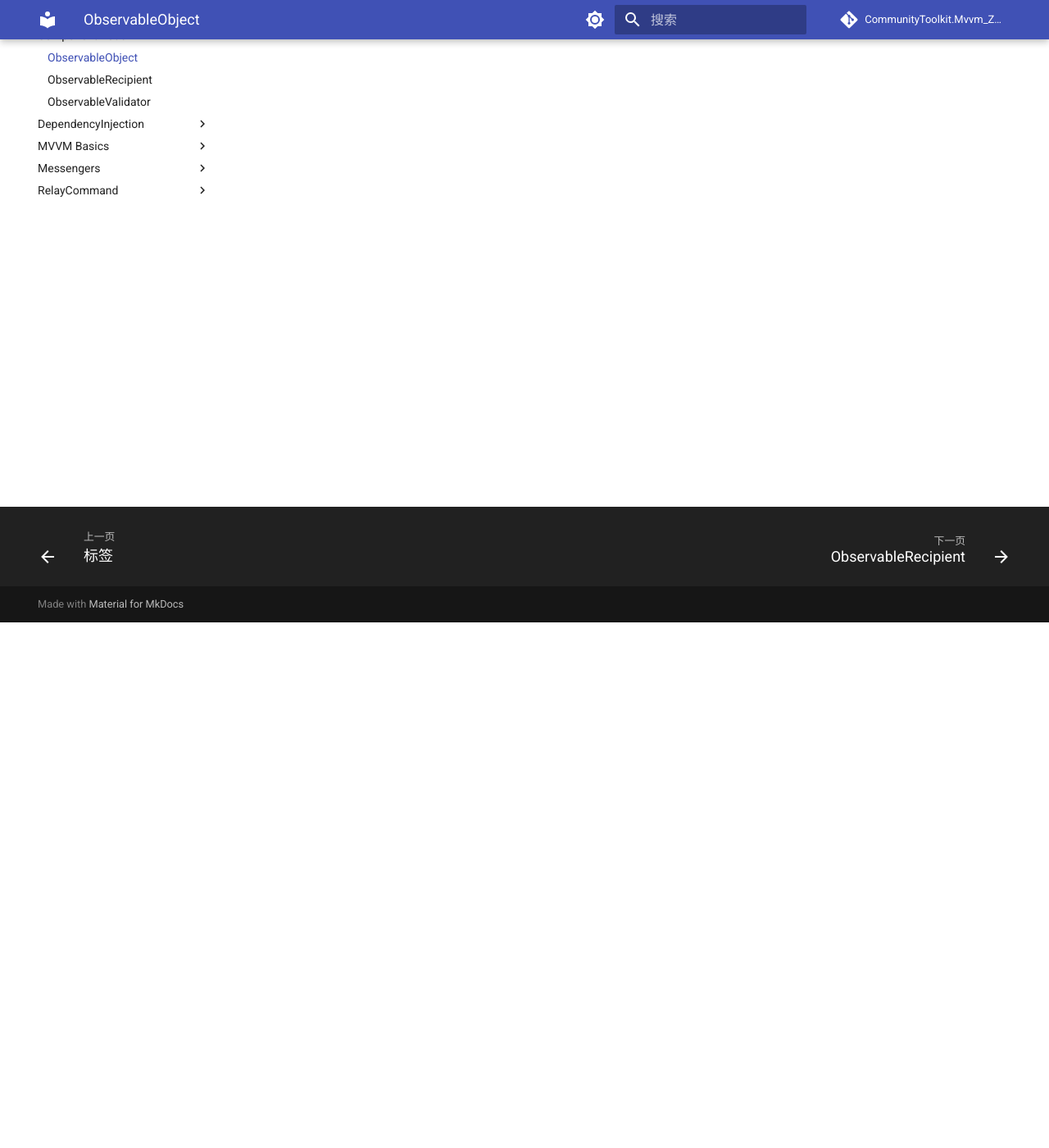
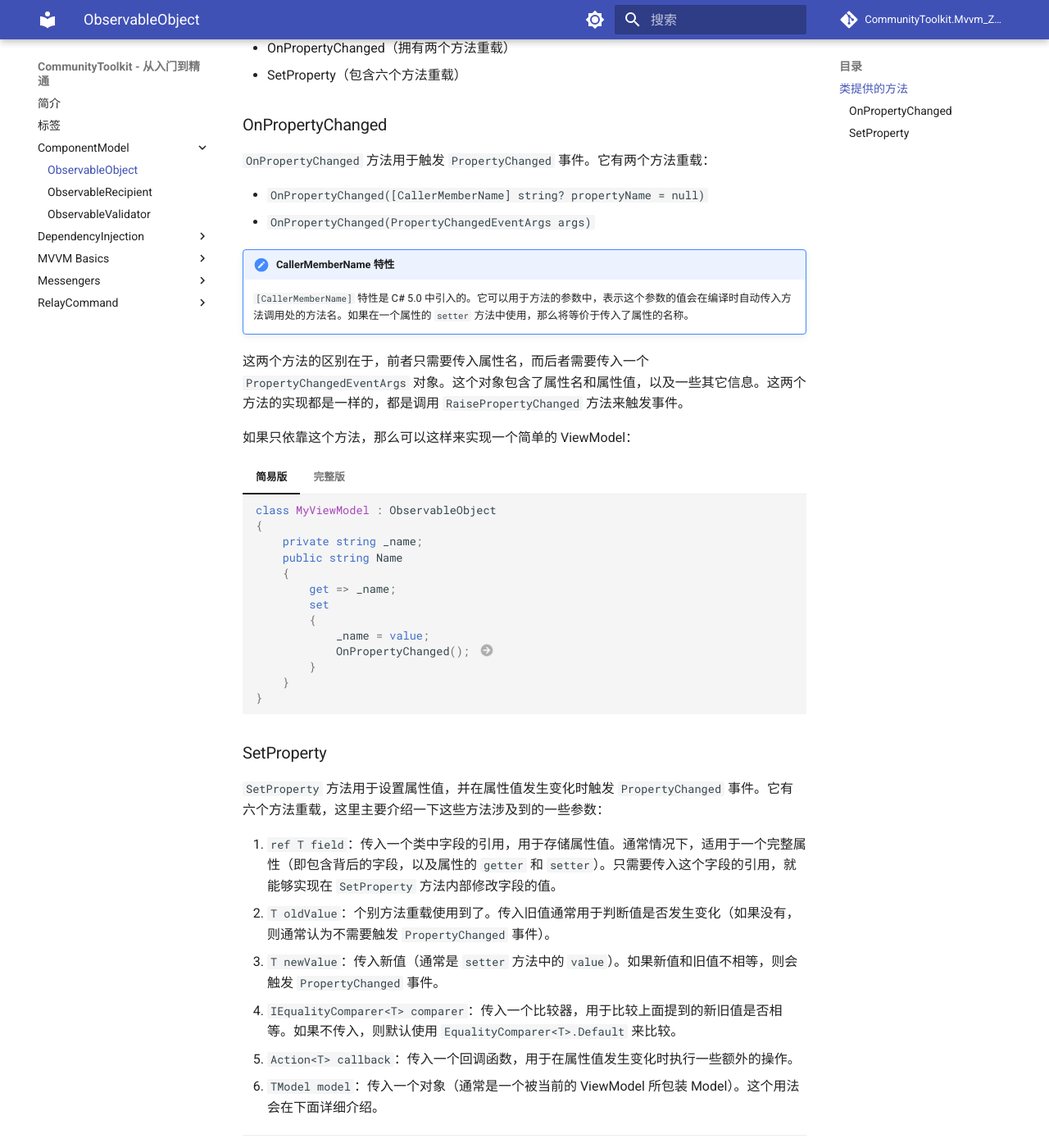
Before and after one commit to BYJRK/CommunityToolkit.Mvvm_ZeroToHero, an MkDocs documentation site: the page built from docs/ComponentModel/ObservableObject.md, in a window 1280 px wide and 1400 px high, scrolled down 641 px. Shown: the whole window at 82% size. Built offline with MkDocs 1.6.1 and Material for MkDocs 9.7.7, drawn with Linux system fonts in a browser that asks for light colours; comment, search, counter and statistics services are not loaded; some of the changed text lies outside the part shown.

Commit message:
Update ObservableObject documentation with additional methods

````diff
--- a/docs/ComponentModel/ObservableObject.md
+++ b/docs/ComponentModel/ObservableObject.md
@@ -1,6 +1,6 @@
 # ObservableObject
 
-`ObservableObject` 是工具包为我们提供的一个实现了 `INotifyPropertyChanged` 接口的基类[^1]。
+[`ObservableObject`](https://github.com/CommunityToolkit/dotnet/blob/main/src/CommunityToolkit.Mvvm/ComponentModel/ObservableObject.cs "ObservableObject 源代码") 是工具包为我们提供的一个实现了 [`INotifyPropertyChanged`](https://source.dot.net/#System.ObjectModel/System/ComponentModel/INotifyPropertyChanged.cs,fd4b42d7e29d53e5 "INotifyPropertyChanged 源代码") 接口的基类[^1]。
 
 它拥有两个子类：
 
@@ -10,6 +10,87 @@
 分别在基类的基础上提供了一些额外的功能。这些内容将会在它们各自的文档中介绍。
 
 !!! NOTE "提示"
-    实际使用时，通常建议写一个 `ViewModelBase` 来继承这个基类，然后所有的 ViewModel 都继承这个 `ViewModelBase`。这样做的好处是，可以在 `ViewModelBase` 中实现一些通用的逻辑；此外，还有助于后续借助反射等来实现 `ViewModelLocator` 等功能。
+    实际使用时，通常建议写一个 `ViewModelBase` 来继承这个基类，然后所有的 ViewModel 都继承这个 `ViewModelBase`。这样做的好处是，可以在 `ViewModelBase` 中实现一些通用的逻辑；此外，还有助于后续借助反射等来实现 `ViewModelLocator` 等功能（因为并不是只有严格意义上的 ViewModel 才能继承这个基类；任何想要具有通知功能的类都可以继承）。
 
 [^1]: 实际上它实现了不仅仅这个接口，还有其它一些不太常用的，比如 `INotifyPropertyChanging` 等。
+
+## 类提供的方法
+
+`ObservableObject` 除了实现了 `INotifyPropertyChanged` 接口之外，还提供了一些方法来帮助我们实现通知功能。比如：
+
+- OnPropertyChanged（拥有两个方法重载）
+- SetProperty（包含六个方法重载）
+
+### OnPropertyChanged
+
+`OnPropertyChanged` 方法用于触发 `PropertyChanged` 事件。它有两个方法重载：
+
+- `OnPropertyChanged([CallerMemberName] string? propertyName = null)`
+- `OnPropertyChanged(PropertyChangedEventArgs args)`
+
+!!! NOTE "CallerMemberName 特性"
+    `[CallerMemberName]` 特性是 C# 5.0 中引入的。它可以用于方法的参数中，表示这个参数的值会在编译时自动传入方法调用处的方法名。如果在一个属性的 `setter` 方法中使用，那么将等价于传入了属性的名称。
+
+这两个方法的区别在于，前者只需要传入属性名，而后者需要传入一个 `PropertyChangedEventArgs` 对象。这个对象包含了属性名和属性值，以及一些其它信息。这两个方法的实现都是一样的，都是调用 `RaisePropertyChanged` 方法来触发事件。
+
+如果只依靠这个方法，那么可以这样来实现一个简单的 ViewModel：
+
+=== "简易版"
+
+    ```csharp
+    class MyViewModel : ObservableObject
+    {
+        private string _name;
+        public string Name
+        {
+            get => _name;
+            set
+            {
+                _name = value;
+                OnPropertyChanged(); // (1)!
+            }
+        }
+    }
+    ```
+
+    1.  这里因为 `[CallerMemberName]` 特性，所以并不需要为方法传递属性名（通常写作 `nameof(Name)`）。
+
+=== "完整版"
+
+    ```csharp
+    class MyViewModel : ObservableObject
+    {
+        private string _name;
+        public string Name
+        {
+            get => _name;
+            set
+            {
+                // 检查值是否发生变化
+                if (_name == value /* (1)! */) return;
+
+                // 触发属性值即将发生变化的事件
+                OnPropertyChanging();
+
+                // 设置属性值
+                _name = value;
+
+                // 触发属性值已经发生变化的事件
+                OnPropertyChanged();
+            }
+        }
+    }
+    ```
+
+    1. 这里也可以使用这样的方式：`EqualityComparer<T>.Default.Equals(field, newValue)`
+
+### SetProperty
+
+`SetProperty` 方法用于设置属性值，并在属性值发生变化时触发 `PropertyChanged` 事件。它有六个方法重载，这里主要介绍一下这些方法涉及到的一些参数：
+
+1. `ref T field`：传入一个类中字段的引用，用于存储属性值。通常情况下，适用于一个完整属性（即包含背后的字段，以及属性的 `getter` 和 `setter`）。只需要传入这个字段的引用，就能够实现在 `SetProperty` 方法内部修改字段的值。
+2. `T oldValue`：个别方法重载使用到了。传入旧值通常用于判断值是否发生变化（如果没有，则通常认为不需要触发 `PropertyChanged` 事件）。
+3. `T newValue`：传入新值（通常是 `setter` 方法中的 `value`）。如果新值和旧值不相等，则会触发 `PropertyChanged` 事件。
+4. `IEqualityComparer<T> comparer`：传入一个比较器，用于比较上面提到的新旧值是否相等。如果不传入，则默认使用 `EqualityComparer<T>.Default` 来比较。
+5. `Action<T> callback`：传入一个回调函数，用于在属性值发生变化时执行一些额外的操作。
+6. `TModel model`：传入一个对象（通常是一个被当前的 ViewModel 所包装 Model）。这个用法会在下面详细介绍。
````
